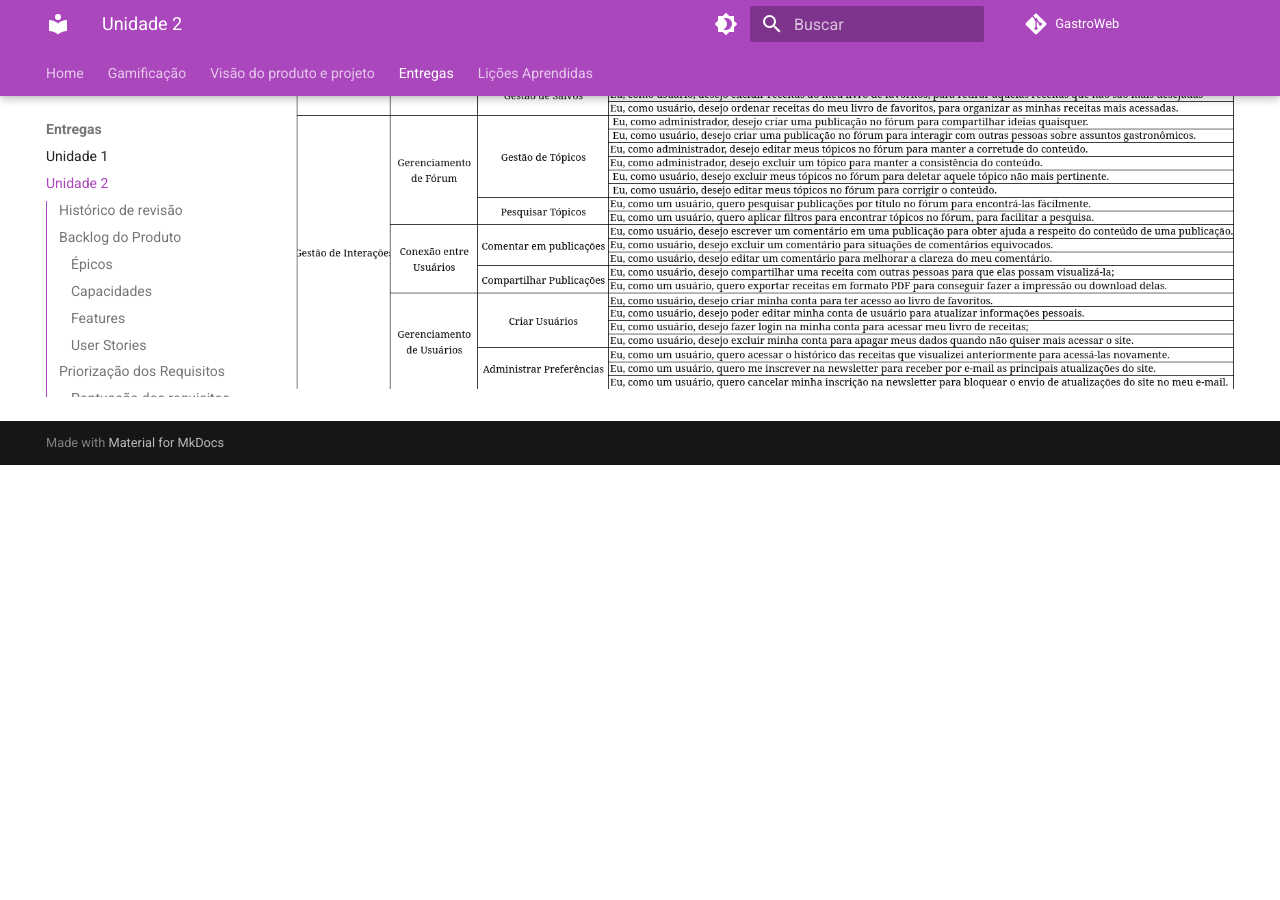
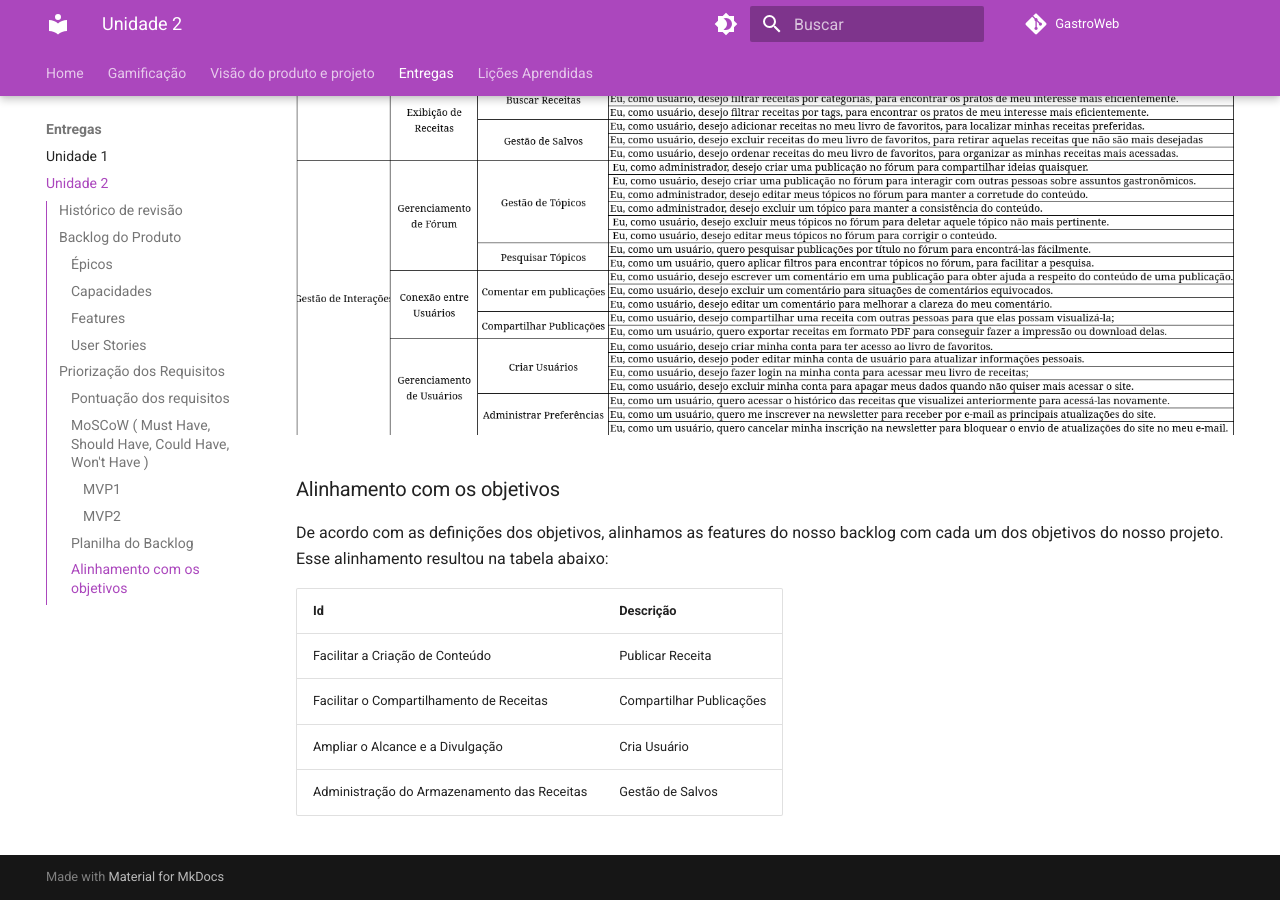
Before and after one commit to mdsreq-fga-unb/2023.2-GastroWeb, an MkDocs documentation site: the page built from docs/entregas/unidade-2.md, in a window 1280 px wide and 900 px high, scrolled down 8249 px. Built offline with MkDocs 1.6.1 and Material for MkDocs 9.7.7, drawn with Linux system fonts in a browser that asks for light colours; comment, search, counter and statistics services are not loaded; before the commit the page ends 8714 px from its top, so only the background shows below that; some of the changed text lies outside the part shown.

Commit message:
fix: issue 18 e alihamento com objetivos

```diff
--- a/docs/entregas/unidade-2.md
+++ b/docs/entregas/unidade-2.md
@@ -3,6 +3,7 @@
 |    Data    | Versão |                     Descrição                      |                                Autor(es)                                 |
 | :--------: | :----: | :------------------------------------------------: | :----------------------------------------------------------------------: |
 | 25/10/2023 |  0.1   |        Documentação da segunda entrega         | Felipe Direito |
+| 25/10/2023 |  0.2   |        Alinhamento Backlog com os objetivos         | Felipe Hansen |
 
 
 ## Backlog do Produto
@@ -179,3 +180,15 @@ Após a pontuação dos requisitos, foram definidas as categorias de cada um dos
 ### Planilha do Backlog
 
 ![Planilh Backlog](https://github.com/mdsreq-fga-unb/2023.2-GastroWeb/blob/GitPages/docs/images/PlanilhaBacklog.png?raw=true)
+
+### Alinhamento com os objetivos
+
+
+De acordo com as definições dos objetivos, alinhamos as features do nosso backlog com cada um dos objetivos do nosso projeto. Esse alinhamento resultou na tabela abaixo:
+
+| Id | Descrição |
+| --- | --- |
+|Facilitar a Criação de Conteúdo	| Publicar Receita|
+|Facilitar o Compartilhamento de Receitas|	Compartilhar Publicações|
+|Ampliar o Alcance e a Divulgação|	Cria Usuário|
+|Administração do Armazenamento das Receitas|	Gestão de Salvos|
```
Also changed, not shown: docs/visao-produto-projeto/processo-de-desenvolvimento-de-software.md (+1 -1 lines).
